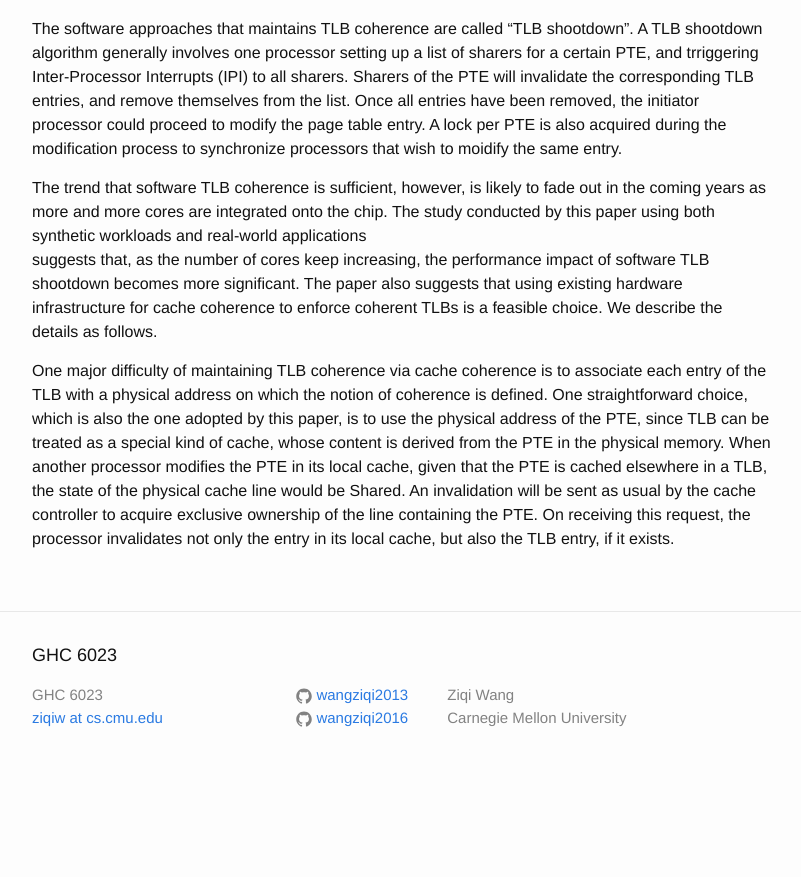
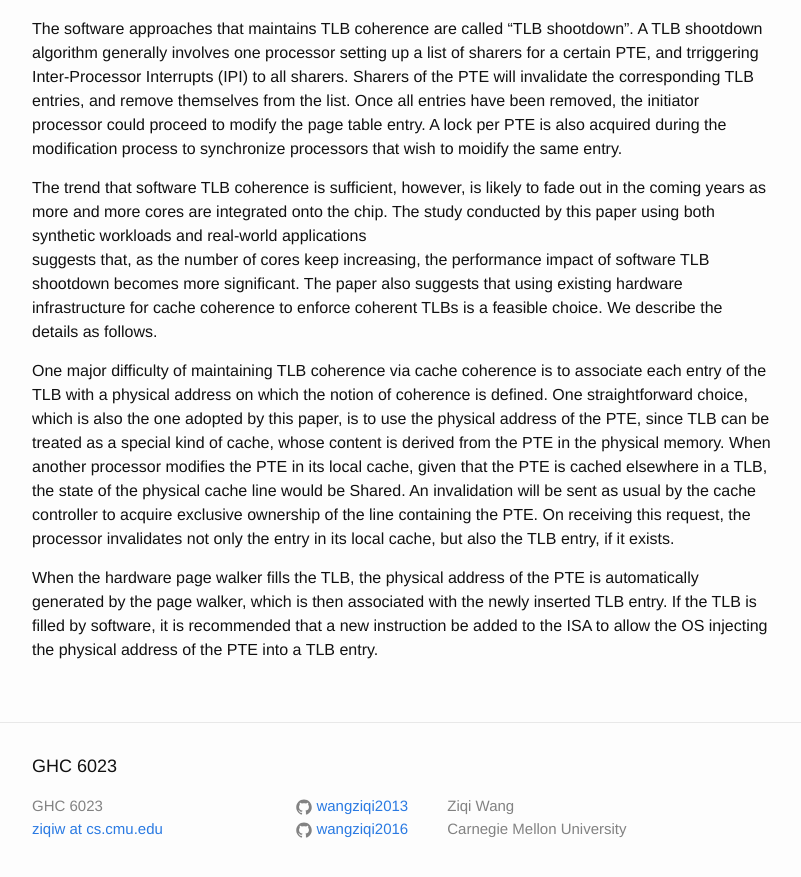
Before and after one commit to wangziqi2013/wangziqi2013.github.io, a Jekyll site: the page built from _posts/2018-12-24-unitd.markdown, in a window 1280 px wide and 900 px high, scrolled down 916 px. Shown: the top 877 px of the window, without its empty margins (238-1039 px from the left). Built offline with Jekyll 4.4.1, drawn with Linux system fonts in a browser that asks for light colours; before the commit the page ends 1705 px from its top, so only the background shows below that.

Commit message:
Adding page walker

```diff
--- a/_posts/2018-12-24-unitd.markdown
+++ b/_posts/2018-12-24-unitd.markdown
@@ -47,3 +47,7 @@ is derived from the PTE in the physical memory. When another processor modifies
 PTE is cached elsewhere in a TLB, the state of the physical cache line would be Shared. An invalidation will be sent
 as usual by the cache controller to acquire exclusive ownership of the line containing the PTE. On receiving this
 request, the processor invalidates not only the entry in its local cache, but also the TLB entry, if it exists.
+
+When the hardware page walker fills the TLB, the physical address of the PTE is automatically generated by the page walker,
+which is then associated with the newly inserted TLB entry. If the TLB is filled by software, it is recommended that a new
+instruction be added to the ISA to allow the OS injecting the physical address of the PTE into a TLB entry.
```
